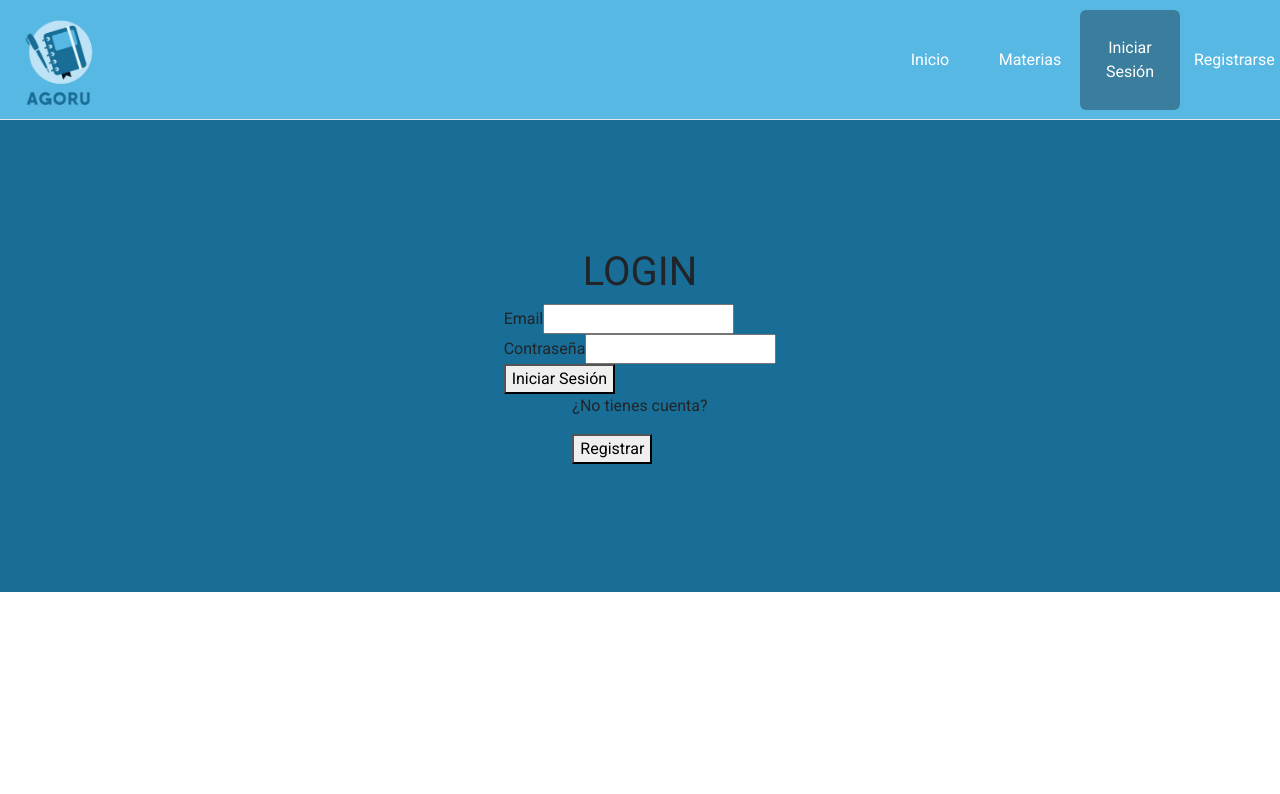
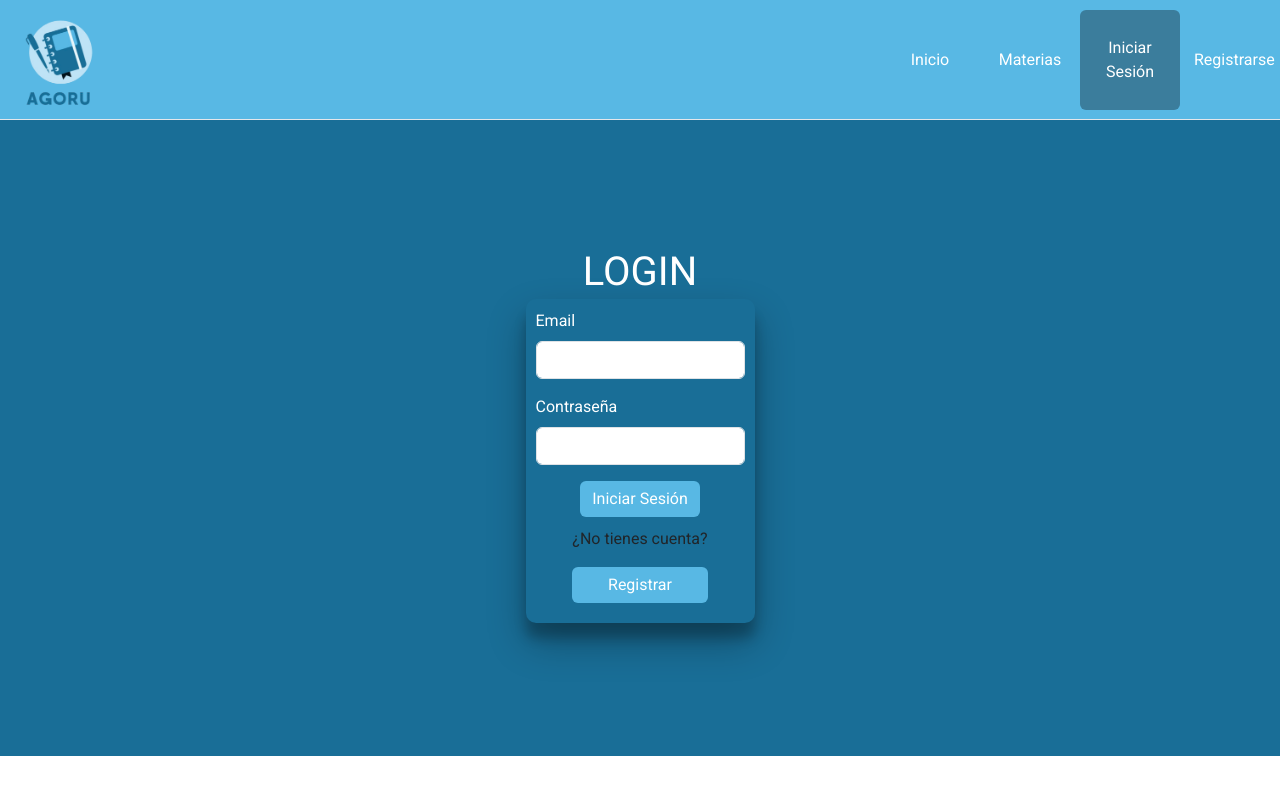
Before and after one commit to josevegara04/AgorU, a React (Vite) app in the folder FRONTEND/agoru_app/: page / in a window 1280 px wide. Both pictures are taken after a click on the button "Iniciar Sesión". Shown: the top 794 px of the page. Built offline with nearby package versions, Linux system fonts and the light colour scheme.

Commit message:
improved interface

```diff
--- a/FRONTEND/agoru_app/src/Components/Login.jsx
+++ b/FRONTEND/agoru_app/src/Components/Login.jsx
@@ -44,31 +44,35 @@ function Login({ onSuccess, setUserEmail }) {
   return (
     <div className="login-window">
       <h1>LOGIN</h1>
-      <div className="form">
-        <form action={login}>
-          <div>
-            <label htmlFor="">Email</label>
+      <div className="form-container">
+        <form action={login} className="form">
+          <div className="mb-3">
+            <label for="exampleInputEmail1" class="form-label">Email</label>
             <input
               name="email"
+              className="form-control"
+              id="exampleInputEmail1"
+              aria-describedby="emailHelp"
               type="email"
               value={email}
               onChange={(e) => setEmail(e.target.value)}
             />
           </div>
-          <div>
-            <label htmlFor="">Contraseña</label>
+          <div className="mb-3">
+            <label for="exampleInputPassword1" class="form-label">Contraseña</label>
             <input
               name="password"
+              className="form-control"
               type="password"
               value={password}
               onChange={(e) => setPassword(e.target.value)}
             />
           </div>
-          <button type="submit"> Iniciar Sesión </button>
+          <button type="submit" className="btn btn-primary login-button"> Iniciar Sesión </button>
         </form>
         <div className="register-section">
           <p> ¿No tienes cuenta?</p>
-          <button onClick={() => onSuccess("register")}> Registrar </button>
+          <button className="btn btn-primary login-button"onClick={() => onSuccess("register")}> Registrar </button>
         </div>
       </div>
     </div>
--- a/FRONTEND/agoru_app/src/Styles/Login.css
+++ b/FRONTEND/agoru_app/src/Styles/Login.css
@@ -5,8 +5,38 @@
     align-items: center;
     padding: 10%;
 }
-.form {
+.login-window h1{
+    color: white;
+}
+.form-container{
     display: flex;
     flex-direction: column;
     align-items: center;
+    justify-content: center;
+    box-shadow: rgba(0, 0, 0, 0.3) 0px 19px 38px,
+                rgba(0, 0, 0, 0.22) 0px 15px 12px;
+    border-radius: 10px;
+    transform: translateY(-5px);
+    transition: transform 0.3s ease;
+    padding: 10px;
 }
+.mb-3{
+    width: 100%;
+}
+.mb-3 label{
+    color: white;
+}
+.login-button{
+    background: #58B8E4 !important;
+    border: none !important;
+}
+
+.form{
+    display:flex;
+    flex-direction: column;
+}
+.register-section{
+    display: flex;
+    flex-direction: column;
+    padding: 10px;
+}
```
